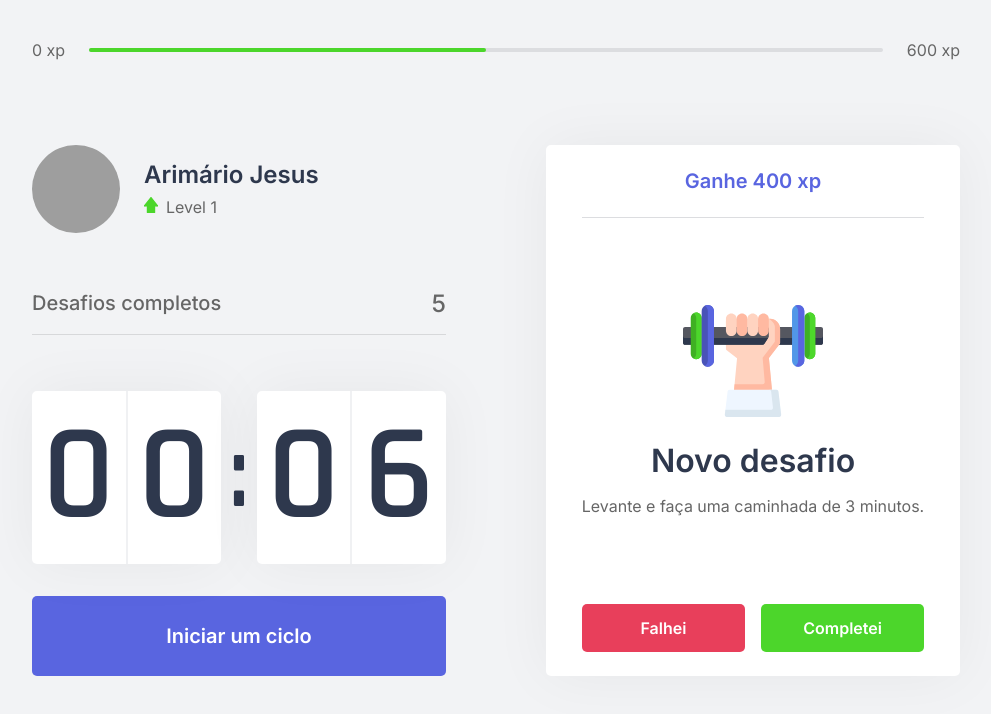
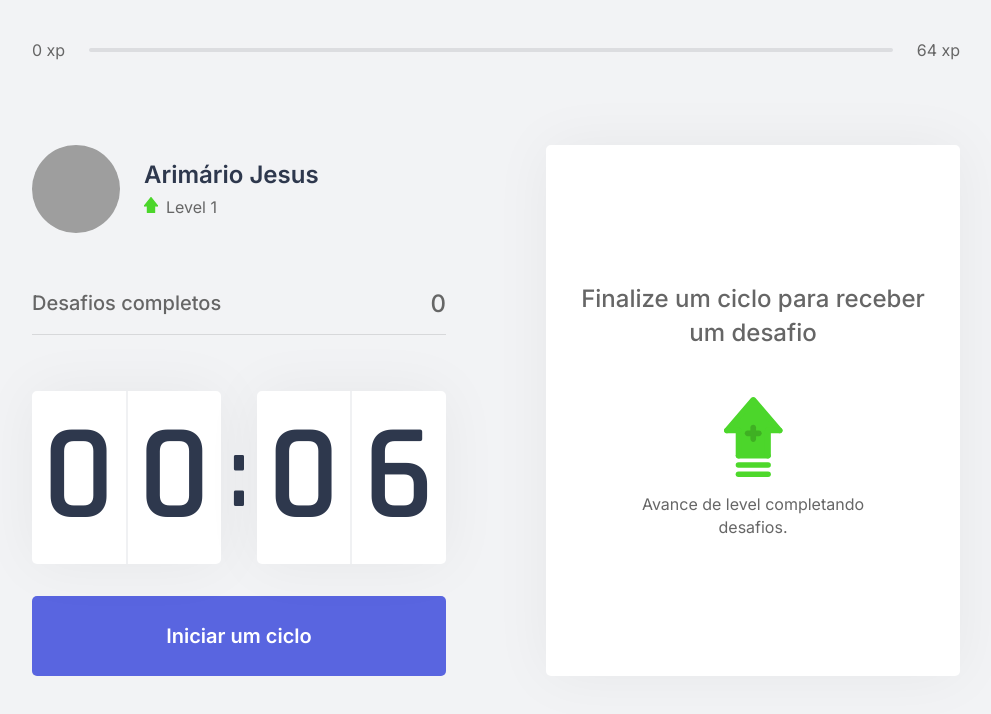
Before and after one commit to arimariojesus/moveit-nextjs, a Next.js app: page / in a window 1280 px wide. Shown: the top 714 px of the page, without its empty margins (144-1135 px from the left). Built offline with nearby package versions, Linux system fonts and the light colour scheme; grey boxes are pictures that could not be loaded.

Commit message:
feat: add experience bar behavior and handle challenges

```diff
--- a/src/components/ChallengeBox.tsx
+++ b/src/components/ChallengeBox.tsx
@@ -3,26 +3,25 @@
 import styles from '../styles/components/ChallengeBox.module.css';
 
 export function ChallengeBox() {
-  const contextData = useContext(ChallengesContext);
-
-  const hasActiveChallenge = true;
+  const { activeChallenge, resetChallenge } = useContext(ChallengesContext);
 
   return (
     <div className={styles.challengeBoxContainer}>
-      { hasActiveChallenge ? (
+      { activeChallenge ? (
         <div className={styles.challengeActive}>
-          <header>Ganhe 400 xp</header>
+          <header>Ganhe {activeChallenge.amount} xp</header>
 
           <main>
-            <img src="icons/body.svg" />
+            <img src={`icons/${activeChallenge.type}.svg`} />
             <strong>Novo desafio</strong>
-            <p>Levante e faça uma caminhada de 3 minutos.</p>
+            <p>{activeChallenge.description}</p>
           </main>
 
           <footer>
             <button
               type="button"
               className={styles.challengeFailedButton}
+              onClick={resetChallenge}
             >
               Falhei
             </button>
--- a/src/components/CompletedChallenges.tsx
+++ b/src/components/CompletedChallenges.tsx
@@ -1,10 +1,14 @@
+import { useContext } from 'react';
+import { ChallengesContext } from '../contexts/ChallengesContext';
 import styles from '../styles/components/CompletedChallenges.module.css';
 
 export function CompletedChallenges() {
+  const { challengesCompleted } = useContext(ChallengesContext);
+
   return (
     <div className={styles.completedChallenges}>
       <span>Desafios completos</span>
-      <span>5</span>
+      <span>{challengesCompleted}</span>
     </div>
   );
 }
--- a/src/components/ExperienceBar.tsx
+++ b/src/components/ExperienceBar.tsx
@@ -1,14 +1,23 @@
+import { useContext } from 'react';
+import { ChallengesContext } from '../contexts/ChallengesContext';
+
 import styles from '../styles/components/ExperienceBar.module.css';
 
 export function ExperienceBar() {
+  const { currentExperience, experienceToNextLevel } = useContext(ChallengesContext);
+
+  const percentToNextLevel = Math.round((currentExperience * 10) / experienceToNextLevel);
+
   return (
     <header className={styles.experienceBar}>
       <span>0 xp</span>
       <div>
-        <div style={{ width: '50%' }} />
-        <span className={styles.currentExperience} style={{ left: '50%' }}>300xp</span>
+        <div style={{ width: `${percentToNextLevel}%` }} />
+        <span className={styles.currentExperience} style={{ left: `${percentToNextLevel}%` }}>
+          {currentExperience} xp
+          </span>
       </div>
-      <span>600 xp</span>
+      <span>{experienceToNextLevel} xp</span>
     </header>
   );
 }
--- a/src/contexts/ChallengesContext.tsx
+++ b/src/contexts/ChallengesContext.tsx
@@ -1,11 +1,21 @@
 import { createContext, useState, ReactNode } from 'react';
+import challenges from '../../challenges.json';
+
+interface Challenge {
+  type: 'body' | 'eye',
+  description: string,
+  amount: number
+}
 
 interface ChallengesContextData {
-  level: number,
-  levelUp: () => void,
-  currentExperience: number,
-  challengesCompleted: number,
-  startNewChallenge: () => void,
+  level: number;
+  levelUp: () => void;
+  experienceToNextLevel: number;
+  currentExperience: number;
+  challengesCompleted: number;
+  activeChallenge: Challenge;
+  startNewChallenge: () => void;
+  resetChallenge: () => void;
 }
 
 interface ChallengesProviderProps {
@@ -19,12 +29,23 @@
   const [currentExperience, setCurrentExperience] = useState(0);
   const [challengesCompleted, setChallengesCompleted] = useState(0);
 
+  const [activeChallenge, setActiveChallenge] = useState(null);
+
+  const experienceToNextLevel = Math.pow((level + 1) * 4, 2);
+
   function levelUp() {
     setLevel(level + 1);
   }
 
   function startNewChallenge() {
-    console.log('New challenge');
+    const randomChallengeIndex = Math.floor(Math.random() * challenges.length);
+    const challenge = challenges[randomChallengeIndex];
+
+    setActiveChallenge(challenge);
+  }
+
+  function resetChallenge() {
+    setActiveChallenge(null);
   }
 
   return (
@@ -32,9 +53,12 @@
       value={{
         level,
         levelUp,
+        experienceToNextLevel,
         currentExperience,
         challengesCompleted,
         startNewChallenge,
+        activeChallenge,
+        resetChallenge
       }}
     >
       { children }
```
